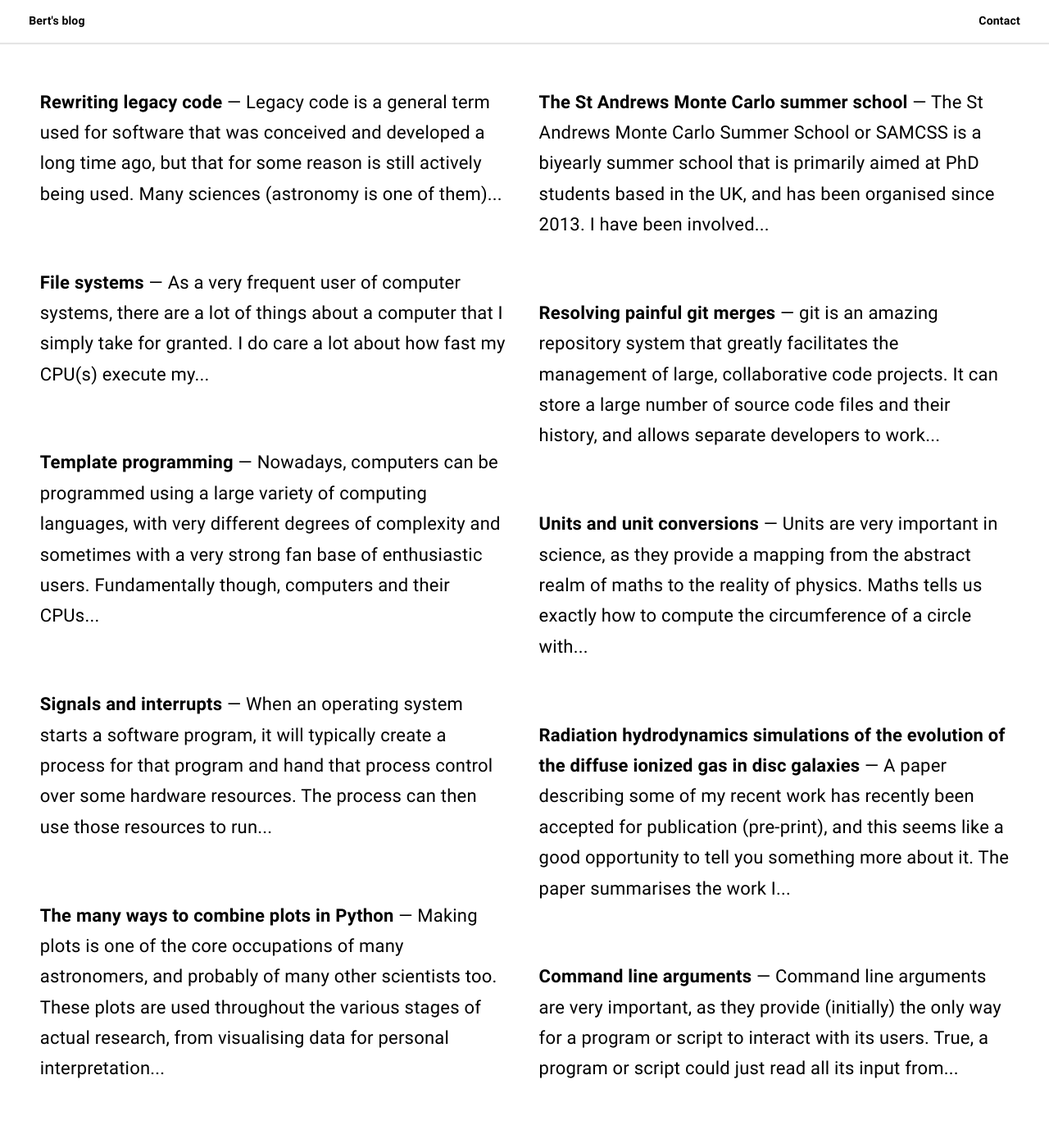
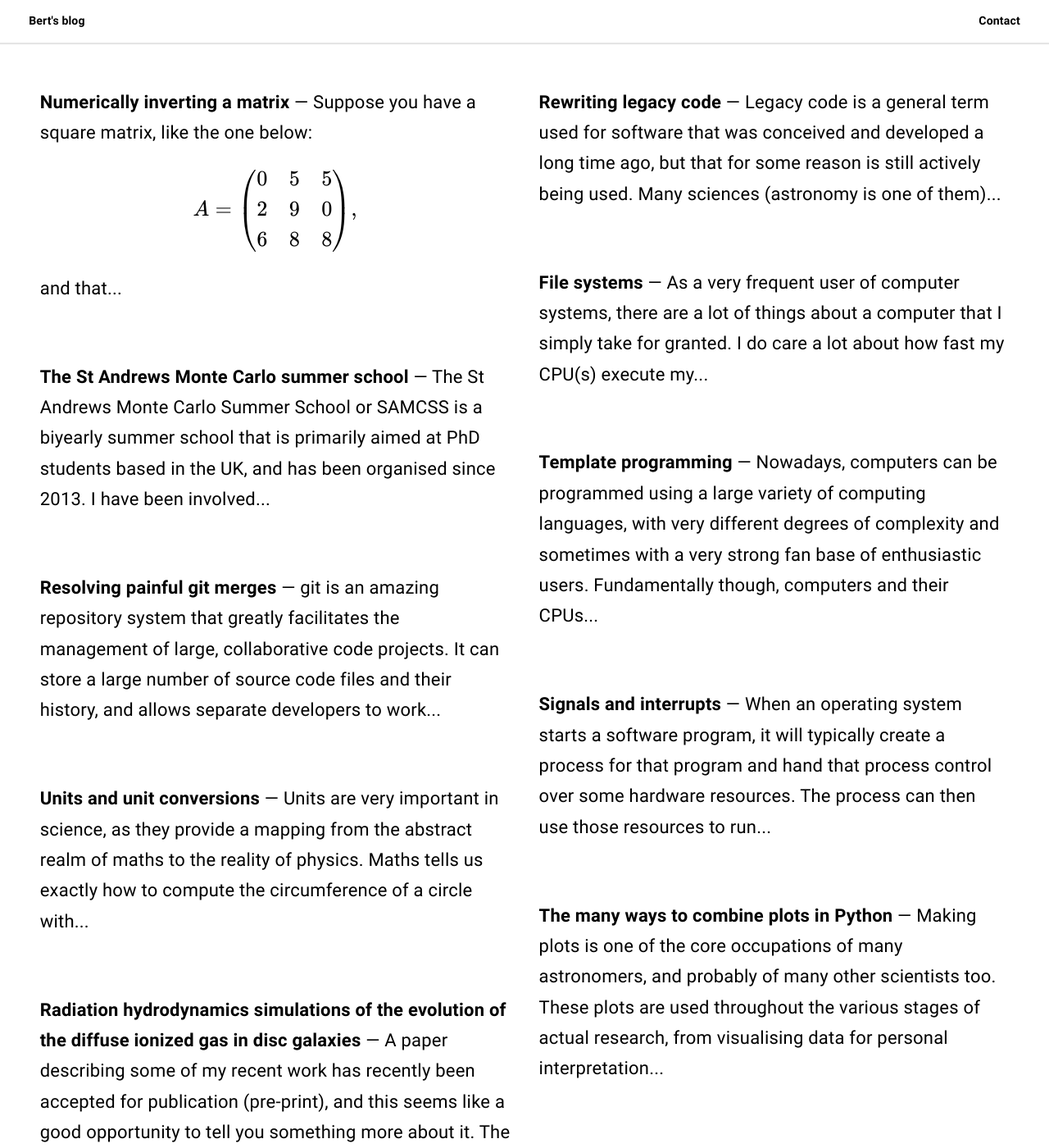
Before and after one commit to bwvdnbro/bwvdnbro.github.io, a Jekyll site: the page built from index.html, in a window 1280 px wide and 1400 px high. Shown: the whole window at 82% size. Built offline with Jekyll 4.4.1, drawn with Linux system fonts in a browser that asks for light colours; some web fonts are replaced; formulas are drawn with MathJax 3; the list of posts is cut into pages by our own code; some of the changed lines change nothing that is shown; some of the changed text lies outside the part shown.

Commit message:
Finished matrix inversion post.

```diff
--- a/_drafts/numerically-inverting-a-matrix.markdown
+++ b/_posts/2019-09-12-numerically-inverting-a-matrix.markdown
@@ -2,7 +2,7 @@
 layout: post
 title: "Numerically inverting a matrix"
 description: A summary of some things I learned this week.
-date: 2019-09-11
+date: 2019-09-12
 author: Bert Vandenbroucke
 tags:
   - Code development
@@ -50,7 +50,7 @@
 with significantly different sizes, then accumulated round off error can
 lead to a significant loss of accuracy, or to numerical issues that
 cause the inversion algorithm to fail altogether, even if the matrix is
-stricly speaking invertible.
+strictly speaking invertible.
 
 Fortunately, there is an elegant matrix inversion algorithm that does
 not suffer from these issues, and that furthermore can almost be
@@ -148,17 +148,18 @@
 given by rewriting the above equations as
 
 $$
-\left( P \times{} A \right)^{-1} \times{} L = U^{-1},
+\left( P^{-1} \times{} A \right)^{-1} \times{} L = U^{-1},
 $$
 
-and solving for $$\left( P \times{} A \right)^{-1}$$. This algorithm is
-better, as it avoids having to compute the inverse of $$L$$, and also
-avoids the need to store intermediate matrices. Once you have computed
-$$\left( P \times{} A \right)^{-1}$$, the inverse matrix can be found by
-multiplying it with the permutation matrix, as before:
+and solving for $$\left( P^{-1} \times{} A \right)^{-1}$$. This
+algorithm is better, as it avoids having to compute the inverse of
+$$L$$, and also avoids the need to store intermediate matrices. Once you
+have computed $$\left( P^{-1} \times{} A \right)^{-1}$$, the inverse
+matrix can be found by multiplying it with the permutation matrix, as
+before:
 
 $$
-\left( P \times{} A \right)^{-1} \times{} P^{-1} = A^{-1}.
+\left( P^{-1} \times{} A \right)^{-1} \times{} P^{-1} = A^{-1}.
 $$
 
 # A PLU inversion algorithm
@@ -235,7 +236,7 @@
 $$
 </div>
 
-You can recognize the $$L$$ and $$U$$ matrices I showed before.
+You can recognise the $$L$$ and $$U$$ matrices I showed before.
 
 Inverting the upper diagonal matrix $$U$$ is reasonably straightforward.
 First of all, it can be shown that the inverse of an upper/lower
@@ -249,13 +250,17 @@
 <div>
 $$
 \begin{pmatrix}
-\frac{1}{U_{11}} & u_{12} & u_{13} \\
-0 & \frac{1}{U_{22}} & u_{23} \\
-0 & 0 & \frac{1}{U_{33}}
+u_{11} & u_{12} & u_{13} \\
+0 & u_{22} & u_{23} \\
+0 & 0 & u_{33}
 \end{pmatrix} \times{} \begin{pmatrix}
 U_{11} & U_{12} & U_{13} \\
 0 & U_{22} & U_{23} \\
 0 & 0 & U_{33}
+\end{pmatrix} \\= \begin{pmatrix}
+u_{11} U_{11} & u_{11} U_{12} + u_{12} U_{22} & u_{11} U_{13} + u_{12} U_{23} + u_{13} U_{33} \\
+0 & u_{22} U_{22} & u_{22} U_{23} + u_{23} U_{33} \\
+0 & 0 & u_{33} U_{33}
 \end{pmatrix} = \begin{pmatrix}
 1 & 0 & 0 \\
 0 & 1 & 0 \\
@@ -266,9 +271,7 @@
 
 this is simply the definition of the inverse matrix.
 
-If you were to write out the individual elements of the matrix
-multiplication in detail and apply the equation, then you would quickly
-see a pattern emerge that allows you to solve for the $$u_{ij}$$
+You can see a pattern emerge that allows you to solve for the $$u_{ij}$$
 recursively, starting from the top row and working down (a so called
 *forward substitution*). This algorithm only requires multiplication and
 subtraction, and a single division per element that only involves the
@@ -286,6 +289,129 @@
 the same matrix), as long as you (a) store $$u_{ij}$$ in a temporary
 variable during the summation, and (b) traverse the matrix from top to
 bottom (from small to large $$i$$), and within a row from left to right
-(from small to large $$j$$).
+(from small to large $$j$$). I will leave it up to you to check that
+this indeed yields the same inverse matrix $$U^{-1}$$ as I showed
+before.
 
-CONTINUE HERE
+The next step is to solve the equation $$\left(P^{-1} \times{} A
+\right)^{-1} \times{} L = U^{-1}$$. If we denote the elements of the
+matrix $$\left(P^{-1} \times{} A\right)^{-1}$$ with $$a_{ij}$$, the
+elements of $$L$$ with $$L_{ij}$$, and the elements of $$U^{-1}$$ with
+$$u_{ij}$$ as before, we get
+
+<div>
+$$
+\begin{pmatrix}
+a_{11} & a_{12} & a_{13} \\
+a_{21} & a_{22} & a_{23} \\
+a_{31} & a_{32} & a_{33}
+\end{pmatrix} \times{} \begin{pmatrix}
+1 & 0 & 0 \\
+L_{21} & 1 & 0 \\
+L_{31} & L_{32} & 1
+\end{pmatrix} \\ = \begin{pmatrix}
+a_{11} + a_{12} L_{21} + a_{13} L_{31} & a_{12} + a_{13} L_{32} & a_{13} \\
+a_{21} + a_{22} L_{21} + a_{23} L_{31} & a_{22} + a_{23} L_{32} & a_{23} \\
+a_{31} + a_{32} L_{21} + a_{33} L_{31} & a_{32} + a_{33} L_{32} & a_{33}
+\end{pmatrix} = \begin{pmatrix}
+u_{11} & u_{12} & u_{13} \\
+0 & u_{22} & u_{23} \\
+0 & 0 & u_{33}
+\end{pmatrix}
+$$
+</div>
+
+If you look carefully, you can see a clear pattern: the last column of
+the matrix $$\left(P^{-1} \times{} A\right)^{-1}$$ simply equals the
+last column of $$U^{-1}$$, while the other columns can be computed using
+only values from $$L$$, $$U$$ and the columns that were already
+computed, if we traverse the columns from right to left. Again, we can
+use an in place algorithm, as long as we make sure to store the new
+column in an intermediate array while it is being computed, as the
+calculation for each element of the new column requires all elements of
+$$L$$ for that same column, and we don't want to overwrite them before
+we finished the column.
+
+Mathematically, this backward substitution algorithm can be expressed as
+follows:
+
+$$
+a_{ij} = u_{ij} - \sum_{k = j+1}^N a_{ik} L_{kj}.
+$$
+
+If we were to apply this algorithm to the intermediate matrix, we would
+end up with the same intermediate matrix I showed before, and we also
+still have the pivot array:
+
+<div>
+$$
+\begin{pmatrix}
+\frac{1}{6} & 0 & -\frac{4}{15} & | & 3 \\
+-\frac{1}{27} & \frac{1}{9} & \frac{8}{135} & | & 2 \\
+\frac{1}{27} & -\frac{1}{9} & \frac{19}{135} & | & 3
+\end{pmatrix}
+$$
+</div>
+
+The only thing left to do is use the pivot array to rearrange the
+columns. Since mathematically we have to use the inverse of the
+permutation matrix, we will need to use a backwards algorithm, were we
+start from the last column, and then swap that column with the column
+with the index given by the last element of the pivot array, and so on:
+
+<div>
+$$
+\begin{pmatrix}
+\frac{1}{6} & 0 & -\frac{4}{15} & | & 3 \\
+-\frac{1}{27} & \frac{1}{9} & \frac{8}{135} & | & 2 \\
+\frac{1}{27} & -\frac{1}{9} & \frac{19}{135} & | & \checkmark{}
+\end{pmatrix} \rightarrow{}
+\begin{pmatrix}
+\frac{1}{6} & 0 & -\frac{4}{15} & | & 3 \\
+-\frac{1}{27} & \frac{1}{9} & \frac{8}{135} & | & \checkmark{} \\
+\frac{1}{27} & -\frac{1}{9} & \frac{19}{135} & | & \checkmark{}
+\end{pmatrix} \rightarrow{}
+\begin{pmatrix}
+-\frac{4}{15} & 0 & \frac{1}{6} & | & \checkmark{} \\
+\frac{8}{135} & \frac{1}{9} & -\frac{1}{27} & | & \checkmark{} \\
+\frac{19}{135} & -\frac{1}{9} & \frac{1}{27} & | & \checkmark{}
+\end{pmatrix}
+$$
+</div>
+
+The same inverse matrix WolframAlpha gave us before!
+
+# Why is this algorithm good?
+
+The key reason that this PLU inversion algorithm is preferable over
+other algorithms is the low number of divisions that is involved,
+combined with the partial pivoting. In the entire algorithm above, we
+need to divide by only three different numbers: the diagonal elements in
+the upper triangular matrix $$U$$. Divisions are always a bit
+problematic for numerical algorithms, as their round off error is
+theoretically unbound, unlike the round off error for additions,
+subtractions and multiplications that is guaranteed to stay within some
+limits. Every division could hence lead to a serious loss of accuracy,
+especially if the numbers in the denominator of the division are small.
+
+In a naive matrix inversion algorithm, the number of divisions might be
+lower, but the denominators of the divisions are fixed at the start and
+could hence be anything. In the PLU inversion algorithm we have some
+control over the denominators of the divisions, as the elements on the
+diagonal of $$U$$ will depend on the permutations we perform during the
+PLU decomposition. In other words: we can choose which numbers we want
+to use for divisions when choosing the pivot for a row. If we choose the
+pivot wisely (the element in the column with the highest absolute value
+like we did), then we can significantly reduce the round off error that
+occurs during the later inversion of the $$U$$ matrix. If this still
+leads to significant round off error, then this can only be because the
+matrix elements are very small, and numerical inversion would be tricky
+with any algorithm.
+
+As already mentioned, a second advantage of the PLU inversion algorithm
+is that it requires very little memory: almost all intermediate steps
+can simply be stored in the matrix itself, and we only require two
+additional arrays with the length of the 1D size of the matrix: the
+pivot array and the temporary array required to store new columns during
+the third step of the algorithm. This is especially important for large
+matrices.
```
